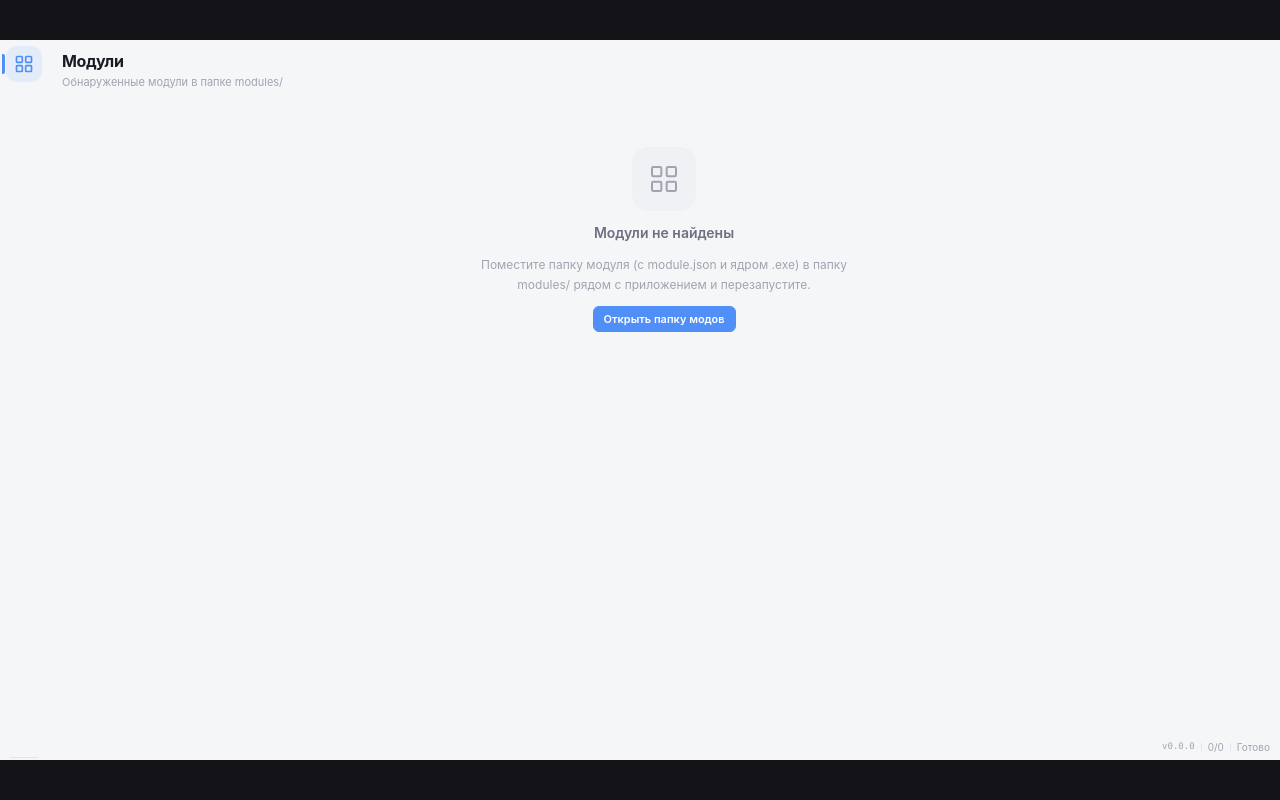
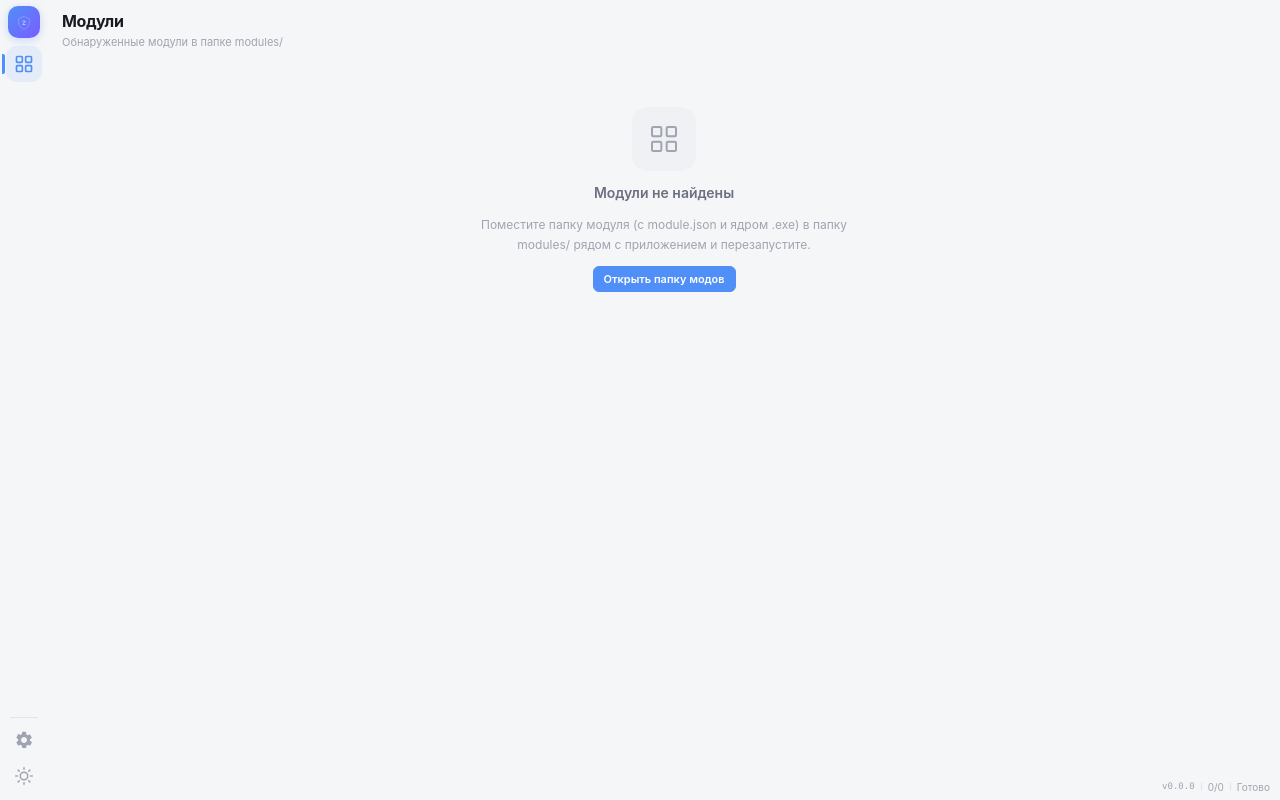
Before and after one commit to suzcuaru/ZPUI, a React (Vite) app in the folder web/: page / in a window 1280 px wide. Built offline with nearby package versions, Linux system fonts and the light colour scheme.

Commit message:
fix: remove transform scaling, use 100vw layout, ZP icon in startup+sidebar

```diff
--- a/web/src/App.jsx
+++ b/web/src/App.jsx
@@ -10,10 +10,6 @@ import { useT } from './i18n';
 import { usePolling } from './hooks/usePolling';
 import './styles/index.css';
 
-const BASE_W = 1280;
-const BASE_H = 720;
-const MAX_SCALE = 1.25;
-
 export default function App() {
   const { t } = useT();
   const [activePage, setActivePage] = useState('modules');
@@ -24,20 +20,7 @@ export default function App() {
   const [theme, setTheme] = useState('dark');
   const [startupState, setStartupState] = useState(null);
   const [uiRegs, setUiRegs] = useState([]);
-  const [scale, setScale] = useState(1);
   const themeInitRef = useRef(false);
-
-  useEffect(() => {
-    const handleResize = () => {
-      const w = window.innerWidth;
-      const h = window.innerHeight;
-      const raw = Math.min(w / BASE_W, h / BASE_H);
-      setScale(Math.max(1, Math.min(raw, MAX_SCALE)));
-    };
-    handleResize();
-    window.addEventListener('resize', handleResize);
-    return () => window.removeEventListener('resize', handleResize);
-  }, []);
 
   const showToast = useCallback((msg, type) => {
     const id = Date.now() + Math.random();
@@ -126,19 +109,12 @@ export default function App() {
     return <ModulesPage modules={modules} showToast={showToast} onChange={loadModules} />;
   };
 
-  const scaled = scale > 1;
-  const s = scaled ? scale : 1;
-
   if (startupState && startupState.stage && startupState.stage !== 'done') {
-    return (
-      <div className="startup-root" style={{ transform: `scale(${s})` }}>
-        <StartupScreen state={startupState} />
-      </div>
-    );
+    return <StartupScreen state={startupState} />;
   }
 
   return (
-    <div className="app" style={{ transform: scaled ? `scale(${s})` : undefined }}>
+    <div className="app">
       <Sidebar
         activePage={activePage}
         onNavigate={setActivePage}
--- a/web/src/components/StartupScreen.jsx
+++ b/web/src/components/StartupScreen.jsx
@@ -28,12 +28,24 @@ export default function StartupScreen({ state }) {
 
   return (
     <div className="startup-overlay">
-      <div className="startup-center">
       <div className="startup-rings">
         <div className="startup-ring startup-ring-1" />
         <div className="startup-ring startup-ring-2" />
         <div className="startup-ring startup-ring-3" />
-          <div className="startup-logo">ZP</div>
+        <div className="startup-icon">
+          <svg viewBox="0 0 256 256" width="56" height="56">
+            <defs>
+              <linearGradient id="sg1" x1="0%" y1="0%" x2="100%" y2="100%">
+                <stop offset="0%" stopColor="#7c4dff"/>
+                <stop offset="100%" stopColor="#ff4081"/>
+              </linearGradient>
+            </defs>
+            <path d="M128 48 L204 80 L204 140 C204 182 172 214 128 234 C84 214 52 182 52 140 L52 80 Z"
+                  fill="none" stroke="url(#sg1)" strokeWidth="3"/>
+            <path d="M108 116 L148 116 L108 164 L148 164"
+                  fill="none" stroke="#fff" strokeWidth="7" strokeLinecap="round" strokeLinejoin="round" opacity="0.9"/>
+          </svg>
+        </div>
       </div>
 
       <div className="startup-title">ZPUI</div>
@@ -49,6 +61,5 @@ export default function StartupScreen({ state }) {
 
       {state?.error && <div className="startup-error">{state.error}</div>}
     </div>
-    </div>
   );
 }
--- a/web/src/components/layout/Sidebar.jsx
+++ b/web/src/components/layout/Sidebar.jsx
@@ -13,6 +13,14 @@ export default function Sidebar({ activePage, onNavigate, modules, onToggleTheme
 
   return (
     <aside className="sidebar">
+      <div className="sidebar-logo">
+        <svg viewBox="0 0 256 256" width="18" height="18">
+          <path d="M128 48 L204 80 L204 140 C204 182 172 214 128 234 C84 214 52 182 52 140 L52 80 Z"
+                fill="none" stroke="currentColor" strokeWidth="3"/>
+          <path d="M108 116 L148 116 L108 164 L148 164"
+                fill="none" stroke="currentColor" strokeWidth="7" strokeLinecap="round" strokeLinejoin="round"/>
+        </svg>
+      </div>
       <nav className="sidebar-nav">
         <button
           className={'sidebar-nav-item' + (activePage === 'modules' ? ' active' : '')}
--- a/web/src/styles/index.css
+++ b/web/src/styles/index.css
@@ -62,10 +62,9 @@
 *,*::before,*::after { margin:0; padding:0; box-sizing:border-box; }
 html { height:100%; -webkit-font-smoothing:antialiased; -moz-osx-font-smoothing:grayscale; }
 body {
-  background:var(--bg-page); width:100vw; height:100vh; overflow:hidden;
+  background:var(--bg-page); height:100vh; overflow:hidden;
   font-family:var(--font); font-size:12.5px; line-height:1.45; color:var(--text-primary);
   user-select:none; -webkit-user-select:none;
-  display:flex; align-items:center; justify-content:center;
 }
 input, textarea { user-select:text; -webkit-user-select:text; }
 ::-webkit-scrollbar { width:6px; height:6px; }
@@ -73,10 +72,7 @@ input, textarea { user-select:text; -webkit-user-select:text; }
 ::-webkit-scrollbar-thumb { background:var(--border); border-radius:3px; }
 ::-webkit-scrollbar-thumb:hover { background:var(--text-tertiary); }
 
-.app {
-  display:flex; width:1280px; height:720px; overflow:hidden; flex-shrink:0;
-  background:var(--bg-page); transform-origin:center center;
-}
+.app { display:flex; width:100vw; height:100vh; overflow:hidden; background:var(--bg-page); }
 .app-body { flex:1; display:flex; flex-direction:column; min-width:0; overflow:hidden; }
 .main-area {
   flex:1; display:flex; flex-direction:column; min-height:0; overflow:hidden;
@@ -298,13 +294,12 @@ input, textarea { user-select:text; -webkit-user-select:text; }
 
 /* Startup screen — spinning rings */
 .startup-root {
-  width:1280px; height:720px; overflow:hidden; flex-shrink:0;
-  background:var(--bg-page); transform-origin:center center;
+  width:100vw; height:100vh; overflow:hidden; background:var(--bg-page);
+  display:flex; align-items:center; justify-content:center;
 }
 .startup-overlay {
-  width:1280px; height:720px; overflow:hidden;
-  display:flex; align-items:center; justify-content:center;
-  background:var(--bg-page);
+  display:flex; flex-direction:column; align-items:center; gap:8px;
+  animation:startupFadeIn 600ms ease;
 }
 .startup-center {
   display:flex; flex-direction:column; align-items:center; gap:8px;
```
Lines whose indentation alone changed are shown as unchanged.
